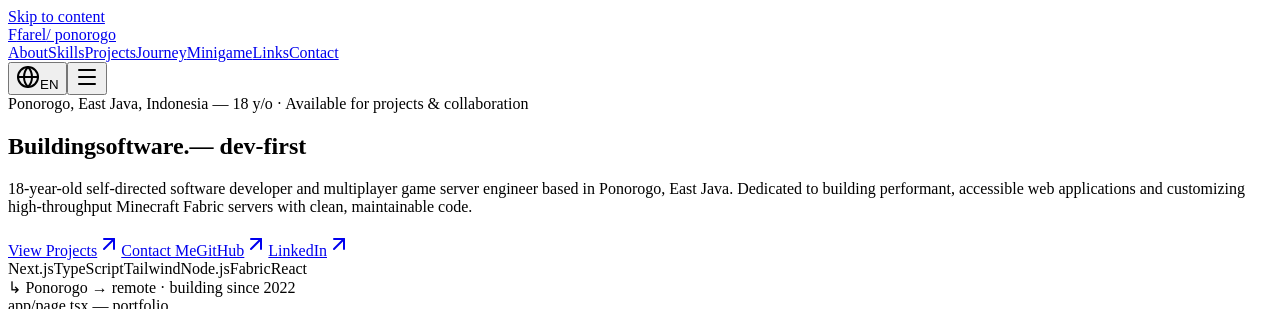
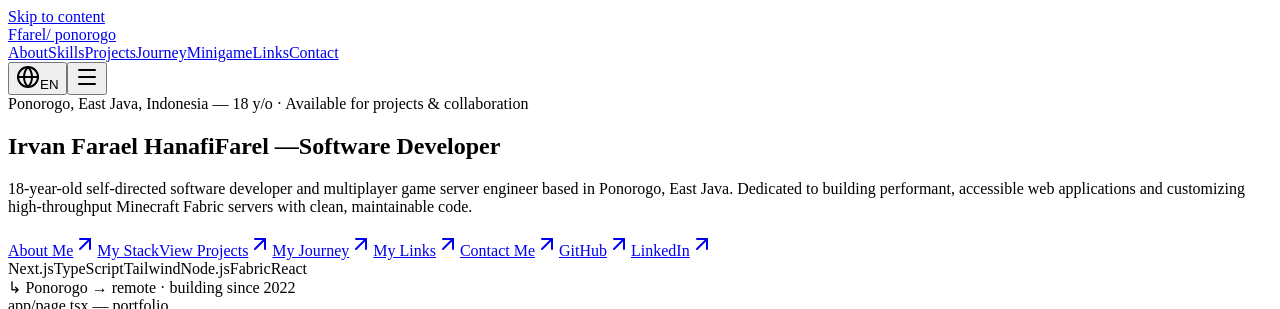
Before and after one commit to Eliasilyz/personal-portfolio, a Next.js app: page / in a window 1280 px wide. Shown: the top 309 px of the page. Built offline with nearby package versions, Linux system fonts and the light colour scheme.

Commit message:
feat: add internationalization support, root layout, footer, hero section, and domain redirect

```diff
--- a/app/layout.tsx
+++ b/app/layout.tsx
@@ -16,7 +16,7 @@ export const metadata: Metadata = {
     ],
     apple: [{ url: "/icon.svg" }],
   },
-  title: `${profile.fullName} (${profile.displayName}) — Software Developer | Ponorogo`,
+  title: `${profile.fullName} — Software Developer, Ponorogo`,
   description: `Farel (${profile.fullName}) — Software Developer in Ponorogo, Indonesia building fast, accessible web apps.`,
   keywords: [
     "Irvan Farael Hanafi",
--- a/components/Footer.tsx
+++ b/components/Footer.tsx
@@ -6,6 +6,15 @@ import { useLanguage } from "../lib/LanguageProvider";
 export default function Footer() {
   const { language, toggleLanguage, t } = useLanguage();
   const scrollToTop = () => window.scrollTo({ top: 0, behavior: "smooth" });
+  const sections = [
+    { href: "#about", label: t("nav.about") },
+    { href: "#skills", label: t("nav.skills") },
+    { href: "#projects", label: t("nav.projects") },
+    { href: "#journey", label: t("nav.journey") },
+    { href: "#play", label: t("nav.play") },
+    { href: "#links", label: t("nav.links") },
+    { href: "#contact", label: t("nav.contact") },
+  ];
 
   return (
     <footer className="section-ink border-t border-white/10">
@@ -27,7 +36,12 @@ export default function Footer() {
             </button>
           </div>
         </div>
-        <div className="flex flex-col sm:flex-row items-center justify-between gap-2 pt-6 text-xs font-mono text-white/60">
+        <nav className="flex flex-wrap justify-center gap-4 md:gap-6 py-6 text-xs font-mono text-white/60" aria-label="Footer navigation">
+          {sections.map((s) => (
+            <a key={s.href} href={s.href} className="hover:text-white hover:text-[var(--amber)] transition-colors">{s.label}</a>
+          ))}
+        </nav>
+        <div className="flex flex-col sm:flex-row items-center justify-between gap-2 pt-4 border-t border-white/10 text-xs font-mono text-white/60">
           <p>© {new Date().getFullYear()} {profile.fullName}. {t("footer.rights")}</p>
           <p className="text-[11px]">{t("footer.builtWith")}</p>
         </div>
--- a/components/sections/Hero.tsx
+++ b/components/sections/Hero.tsx
@@ -19,10 +19,10 @@ export default function Hero() {
 
           {/* De-AI: mix sans + serif italic, tight + loose */}
           <h1 className="animate-entry">
-            <span className="block display-oversized text-[56px] sm:text-[88px] lg:text-[110px] text-[#0f0d0a] leading-[0.85] tracking-[-0.05em]">Building</span>
+            <span className="block display-oversized text-[56px] sm:text-[88px] lg:text-[110px] text-[#0f0d0a] leading-[0.85] tracking-[-0.05em]">Irvan Farael Hanafi</span>
             <span className="block -mt-2 sm:-mt-4 display-oversized text-[56px] sm:text-[88px] lg:text-[110px] leading-[0.85] tracking-[-0.05em] text-[#0f0d0a]">
-              software<span className="text-[#e8a020]">.</span>
-              <span className="align-baseline ml-2 sm:ml-3 text-[18px] sm:text-[20px] font-normal tracking-normal font-[var(--font-serif)] italic text-[#6b6560]">— dev-first</span>
+              {profile.displayName} <span className="text-[#e8a020]">—</span>
+              <span className="align-baseline ml-2 sm:ml-3 text-[18px] sm:text-[20px] font-normal tracking-normal font-[var(--font-serif)] italic text-[#6b6560]">Software Developer</span>
             </span>
           </h1>
 
@@ -32,12 +32,28 @@ export default function Hero() {
                 {profile.bio[language] || profile.bio.en}
               </p>
               <div className="flex flex-wrap gap-2.5">
-                <a href="#projects" className="inline-flex items-center gap-1.5 px-5 py-3 rounded-full bg-[#0f0d0a] text-[#f7f4ef] text-xs font-mono uppercase tracking-wider hover:bg-[#e8a020] hover:text-black transition-colors duration-150">
+                <a href="#about" className="inline-flex items-center gap-1.5 px-5 py-3 rounded-full bg-[#0f0d0a] text-[#f7f4ef] text-xs font-mono uppercase tracking-wider hover:bg-[#e8a020] hover:text-black transition-colors duration-150">
+                  <span>{t("hero.aboutMe")}</span>
+                  <ArrowUpRight className="w-3.5 h-3.5" />
+                </a>
+                <a href="#skills" className="inline-flex items-center gap-1.5 px-5 py-3 rounded-full border border-[#d4cfc6] bg-transparent text-[#0f0d0a] text-xs font-mono uppercase tracking-wider hover:bg-[#0f0d0a] hover:text-white hover:border-[#0f0d0a] transition-colors">
+                  <span>{t("hero.myStack")}</span>
+                </a>
+                <a href="#projects" className="inline-flex items-center gap-1.5 px-5 py-3 rounded-full bg-[#f7f4ef] border border-[#d4cfc6] text-[#0f0d0a] text-xs font-mono hover:border-[#0f0d0a] transition-colors">
                   <span>{t("hero.viewProjects")}</span>
                   <ArrowUpRight className="w-3.5 h-3.5" />
                 </a>
-                <a href="#contact" className="inline-flex items-center gap-1.5 px-5 py-3 rounded-full border border-[#d4cfc6] bg-transparent text-[#0f0d0a] text-xs font-mono uppercase tracking-wider hover:bg-[#0f0d0a] hover:text-white hover:border-[#0f0d0a] transition-colors">
+                <a href="#journey" className="inline-flex items-center gap-1.5 px-4 py-3 rounded-full bg-[#f7f4ef] border border-[#d4cfc6] text-[#0f0d0a] text-xs font-mono hover:border-[#0f0d0a] transition-colors">
+                  <span>{t("hero.myJourney")}</span>
+                  <ArrowUpRight className="w-3 h-3 opacity-60" />
+                </a>
+                <a href="#links" className="inline-flex items-center gap-1.5 px-4 py-3 rounded-full bg-[#f7f4ef] border border-[#d4cfc6] text-[#0f0d0a] text-xs font-mono hover:border-[#0f0d0a] transition-colors">
+                  <span>{t("hero.myLinks")}</span>
+                  <ArrowUpRight className="w-3 h-3 opacity-60" />
+                </a>
+                <a href="#contact" className="inline-flex items-center gap-1.5 px-4 py-3 rounded-full bg-[#f7f4ef] border border-[#d4cfc6] text-[#0f0d0a] text-xs font-mono hover:border-[#0f0d0a] transition-colors">
                   <span>{t("hero.contactMe")}</span>
+                  <ArrowUpRight className="w-3 h-3 opacity-60" />
                 </a>
                 <a href="https://github.com/Eliasilyz" target="_blank" rel="noopener noreferrer" className="inline-flex items-center gap-1.5 px-4 py-3 rounded-full bg-[#f7f4ef] border border-[#d4cfc6] text-[#0f0d0a] text-xs font-mono hover:border-[#0f0d0a] transition-colors">
                   <span>GitHub</span>
--- a/content/i18n/en.json
+++ b/content/i18n/en.json
@@ -12,7 +12,11 @@
     "greeting": "Hello, I'm",
     "tagline": "Self-directed developer and builder",
     "badge": "18 y/o • Ponorogo, East Java, Indonesia",
+    "aboutMe": "About Me",
+    "myStack": "My Stack",
     "viewProjects": "View Projects",
+    "myJourney": "My Journey",
+    "myLinks": "My Links",
     "contactMe": "Contact Me",
     "availableForWork": "Available for projects & collaboration"
   },
--- a/content/i18n/id.json
+++ b/content/i18n/id.json
@@ -12,7 +12,11 @@
     "greeting": "Halo, saya",
     "tagline": "Pengembang mandiri dan pembuat karya digital",
     "badge": "18 tahun • Ponorogo, Jawa Timur, Indonesia",
+    "aboutMe": "Tentang Saya",
+    "myStack": "Teknologi Saya",
     "viewProjects": "Lihat Proyek",
+    "myJourney": "Perjalanan Saya",
+    "myLinks": "Tautan Saya",
     "contactMe": "Hubungi Saya",
     "availableForWork": "Tersedia untuk proyek & kolaborasi"
   },
--- a/index.html
+++ b/index.html
@@ -3,12 +3,12 @@
   <head>
     <meta charset="UTF-8" />
     <meta name="viewport" content="width=device-width, initial-scale=1.0" />
-    <title>Irvan Farael Hanafi — Software Developer in Ponorogo</title>
+    <title>Irvan Farael Hanafi — Software Developer, Ponorogo</title>
 
     <!-- Primary Meta Tags -->
     <meta
       name="title"
-      content="Irvan Farael Hanafi — Software Developer in Ponorogo"
+      content="Irvan Farael Hanafi — Software Developer, Ponorogo"
     />
     <meta
       name="description"
```
Also changed, not shown: vercel.json.
